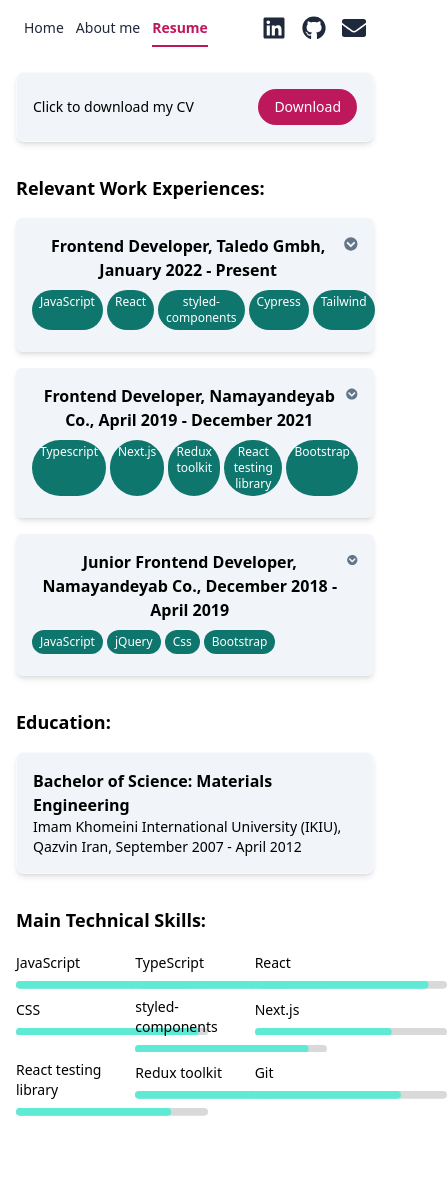
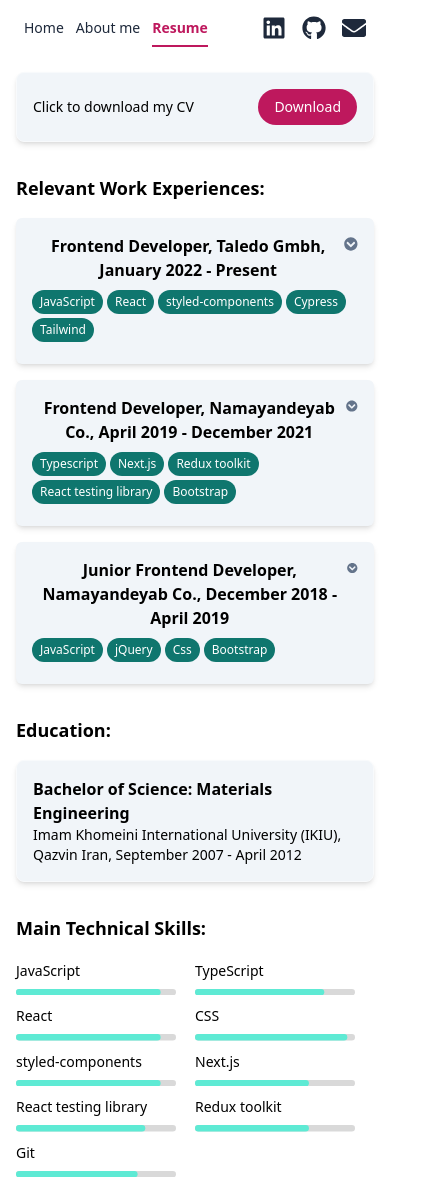
Before and after one commit to yaldakarimi/yaldakarimi.github.io, a React (Create React App) app in the folder my-portfolio/: page /resume in a window 390 px wide. Shown: the whole page, 447 px wide, since content can reach past the window. Before the commit the page ends 1140 px from the top, so only its background shows below. Built offline with nearby package versions, Linux system fonts and the light colour scheme.

Commit message:
fix ui bugs

```diff
--- a/my-portfolio/src/components/Accordion/index.js
+++ b/my-portfolio/src/components/Accordion/index.js
@@ -36,7 +36,7 @@ const Accordion = ({ title, content, initialHeight = "0px", tags }) => {
 							className={`text-slate-500 text-xl ${chevronClass}`}
 						/>
 					</div>
-					<div className="flex gap-1">
+					<div className="flex gap-1 flex-wrap">
 						{tags?.map((tag) => (
 							<span className="bg-teal-700 w-fit rounded-full text-xs text-white px-2 py-1 ">
 								{tag}
--- a/my-portfolio/src/components/ProgressBar/index.js
+++ b/my-portfolio/src/components/ProgressBar/index.js
@@ -7,7 +7,7 @@ const ProgressBar = ({ label, percent }) => {
 		<div className="mb-2">
 			<span className="inline-block mb-2 text-sm">{label}</span>
 			<Line
-				className="w-48"
+				className="w-40 md:48"
 				percent={percent}
 				strokeWidth={4}
 				strokeColor="#5eead4"
--- a/my-portfolio/src/views/About.js
+++ b/my-portfolio/src/views/About.js
@@ -17,13 +17,14 @@ const About = () => {
 							been working as a frontend developer, specializing in creating
 							user-friendly web interfaces.
 						</p>
+
 						<p className="mb-4 text-sm md:text-base">
 							My engineering background has given me a unique perspective in
 							problem-solving. It has allowed me to approach programming
 							challenges with a blend of scientific principles and creativity,
 							resulting in innovative solutions.
 						</p>
-						<p>
+						<p className="mb-4 text-sm md:text-base">
 							I'm enthusiastic about continuously learning and staying updated
 							in the ever-evolving tech field. My experience as a frontend
 							developer has been marked by a commitment to excellence and a
--- a/my-portfolio/src/views/Home.js
+++ b/my-portfolio/src/views/Home.js
@@ -10,7 +10,7 @@ const Home = () => {
 				<div className="flex-grow p-4 flex flex-col justify-center items-center">
 					<img
 						src="yalda.png"
-						className="mb-8 w-64 rounded-full shadow-lg border-white border-2 bg-slate-300 md:max-w-lg"
+						className="mb-8 w-64 rounded-full shadow-lg border-white border-2 bg-slate-300 md:w-96 md:max-w-3xl"
 						alt="profile"
 					/>
 					<h1 className="text-2xl text-center text-slate-200">
--- a/my-portfolio/src/views/Resume.js
+++ b/my-portfolio/src/views/Resume.js
@@ -72,7 +72,7 @@ const Resume = () => {
 				</div>
 				<div>
 					<h1 className="text-lg font-semibold mb-4">Main Technical Skills:</h1>
-					<div className="grid grid-cols-3">
+					<div className="grid grid-cols-2 md:grid-cols-3">
 						<ProgressBar percent="90" label="JavaScript" />
 						<ProgressBar percent="80" label="TypeScript" />
 						<ProgressBar percent="90" label="React" />
```
